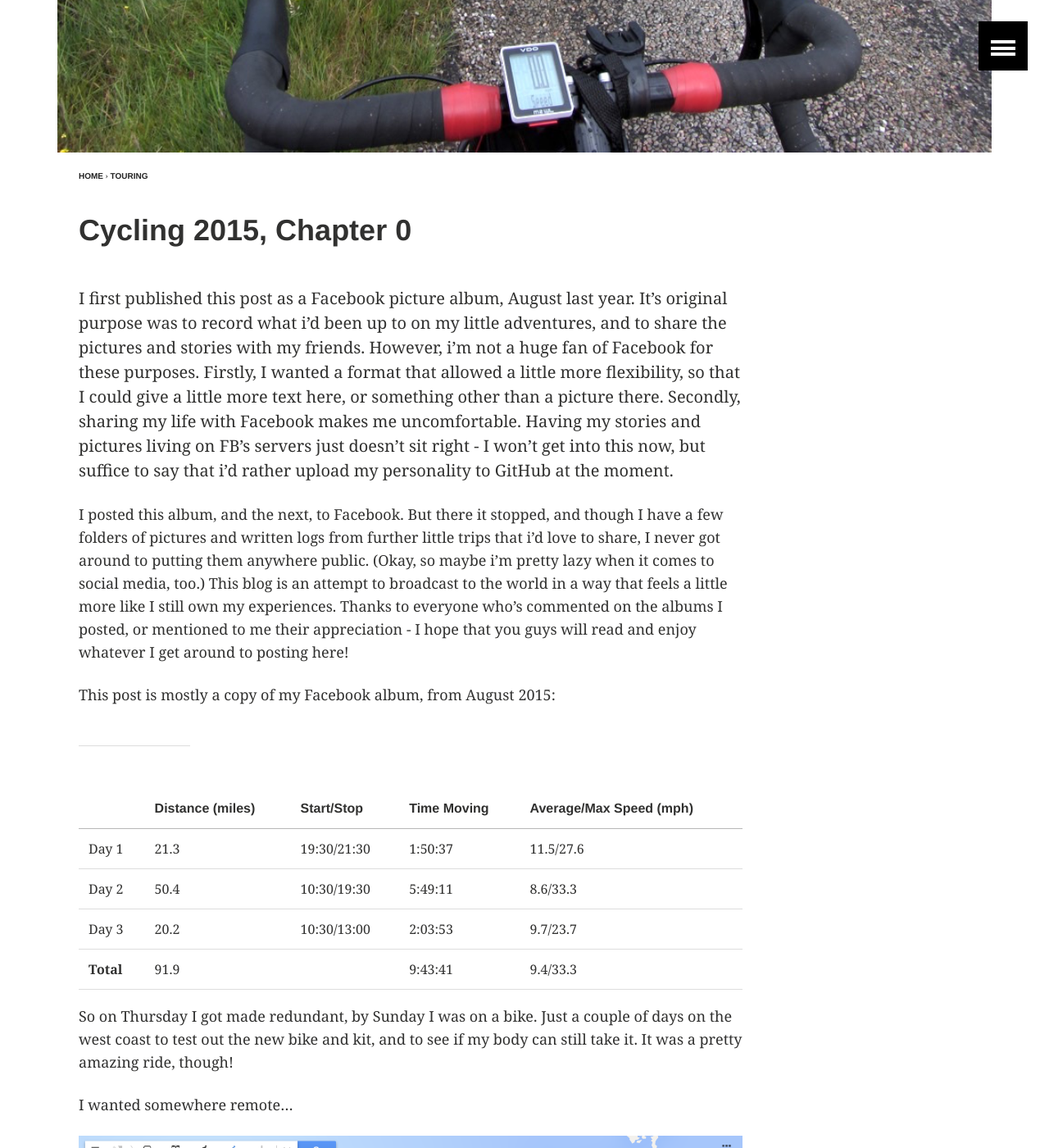
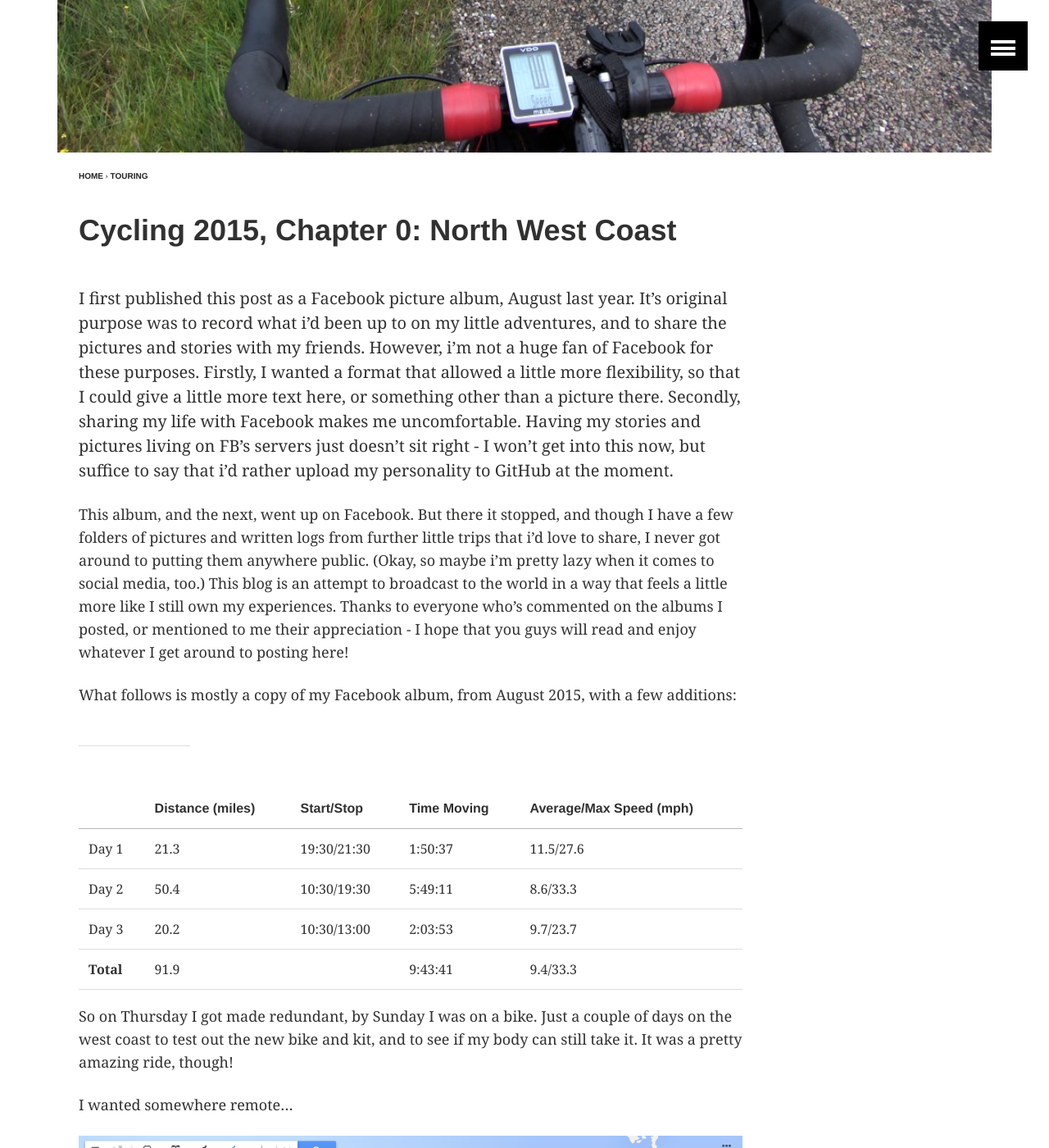
Before and after one commit to ArthurStart/git-blog, a Jekyll site: the page built from _posts/touring/2016-01-29-Cycling-2015-Chapter-0.md, in a window 1280 px wide and 1400 px high, scrolled down 781 px. Shown: the whole window at 82% size. Built offline with Jekyll 4.4.1, drawn with Linux system fonts in a browser that asks for light colours; comment, search, counter and statistics services are not loaded.

Commit message:
Updated Ch0

```diff
--- a/_posts/touring/2016-01-29-Cycling-2015-Chapter-0.md
+++ b/_posts/touring/2016-01-29-Cycling-2015-Chapter-0.md
@@ -1,6 +1,6 @@
 ---
 layout: article
-title:  "Cycling 2015, Chapter 0"
+title:  "Cycling 2015, Chapter 0: North West Coast"
 date:   2016-01-29 23:44:25 +0000
 categories: touring
 comments: True
@@ -11,9 +11,9 @@ image:
 
 I first published this post as a Facebook picture album, August last year. It's original purpose was to record what i'd been up to on my little adventures, and to share the pictures and stories with my friends. However, i'm not a huge fan of Facebook for these purposes. Firstly, I wanted a format that allowed a little more flexibility, so that I could give a little more text here, or something other than a picture there. Secondly, sharing my life with Facebook makes me uncomfortable. Having my stories and pictures living on FB's servers just doesn't sit right - I won't get into this now, but suffice to say that i'd rather upload my personality to GitHub at the moment.
 
-I posted this album, and the next, to Facebook. But there it stopped, and though I have a few folders of pictures and written logs from further little trips that i'd love to share, I never got around to putting them anywhere public. (Okay, so maybe i'm pretty lazy when it comes to social media, too.) This blog is an attempt to broadcast to the world in a way that feels a little more like I still own my experiences. Thanks to everyone who's commented on the albums I posted, or mentioned to me their appreciation - I hope that you guys will read and enjoy whatever I get around to posting here!
+This album, and the next, went up on Facebook. But there it stopped, and though I have a few folders of pictures and written logs from further little trips that i'd love to share, I never got around to putting them anywhere public. (Okay, so maybe i'm pretty lazy when it comes to social media, too.) This blog is an attempt to broadcast to the world in a way that feels a little more like I still own my experiences. Thanks to everyone who's commented on the albums I posted, or mentioned to me their appreciation - I hope that you guys will read and enjoy whatever I get around to posting here!
 
-This post is mostly a copy of my Facebook album, from August 2015:
+What follows is mostly a copy of my Facebook album, from August 2015, with a few additions:
 
 ---
 
```
